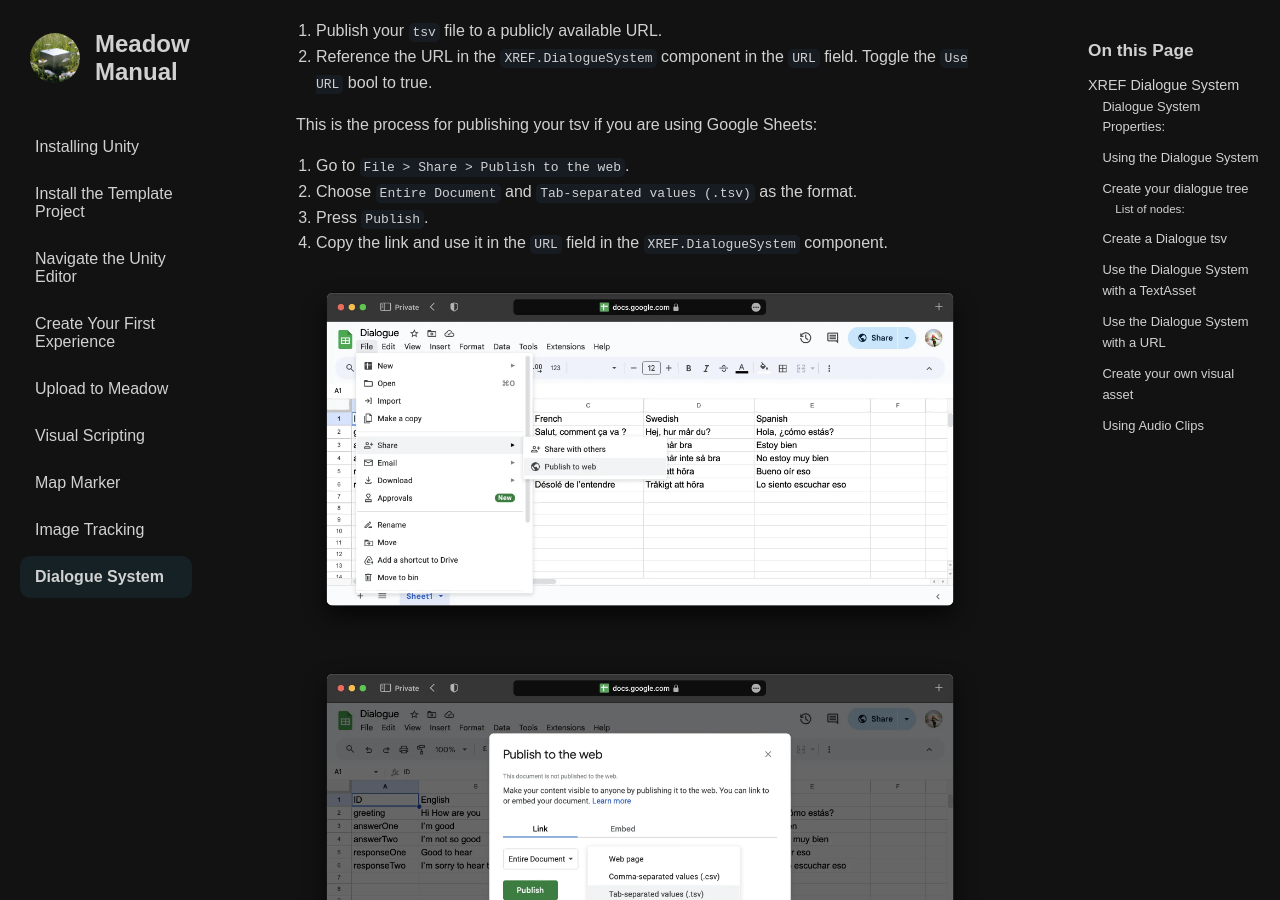
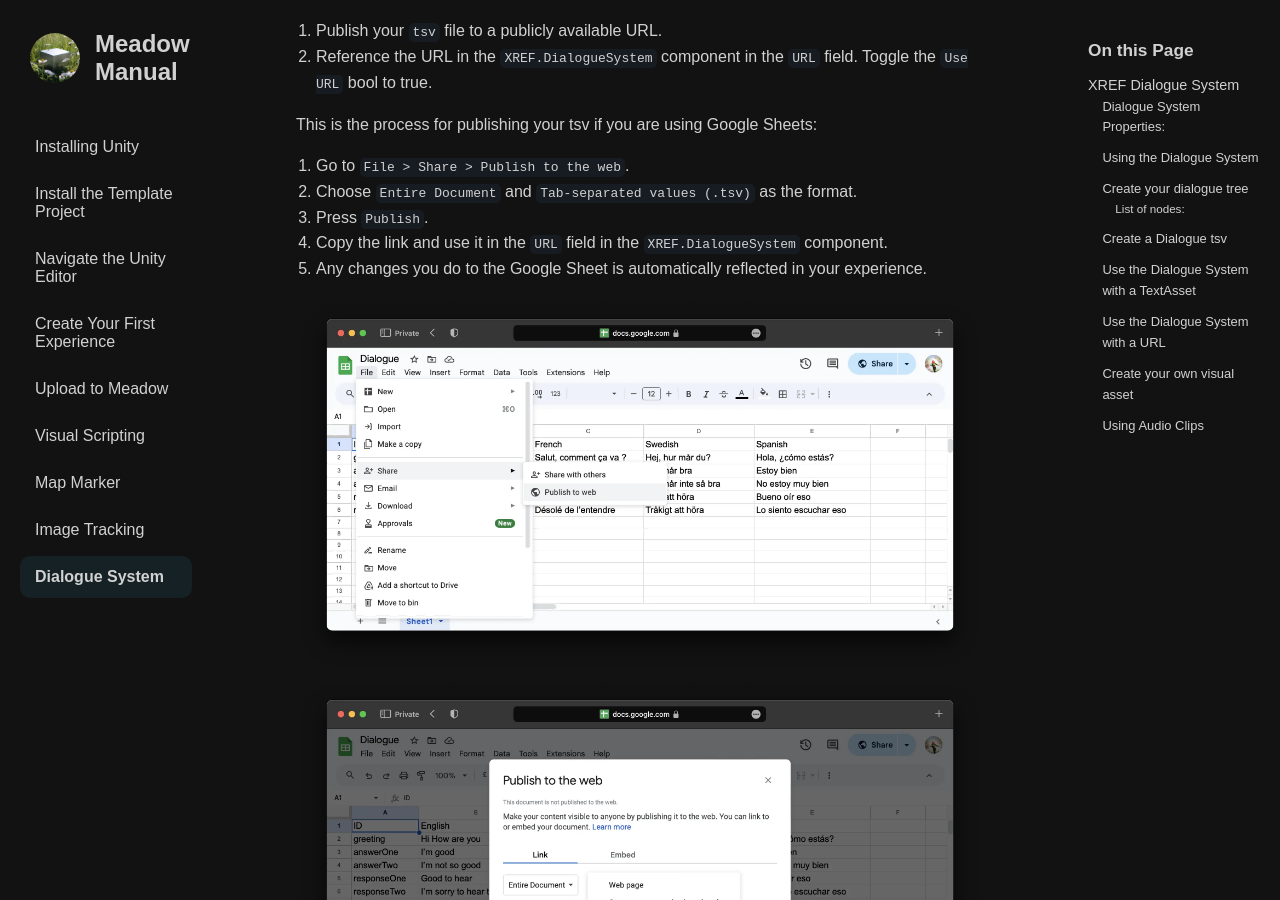
Before and after one commit to untoldgarden/meadow-manual, a Jekyll site: the page built from dialogue-system.md, in a window 1280 px wide and 900 px high, scrolled down 4770 px. Built offline with Jekyll 4.4.1, drawn with Linux system fonts in a browser that asks for light colours; the table of contents is made by our own code.

Commit message:
minor addition

```diff
--- a/dialogue-system.md
+++ b/dialogue-system.md
@@ -127,6 +127,7 @@
 2. Choose `Entire Document` and `Tab-separated values (.tsv)` as the format.
 3. Press `Publish`.
 4. Copy the link and use it in the `URL` field in the `XREF.DialogueSystem` component.
+5. Any changes you do to the Google Sheet is automatically reflected in your experience.
 
 ![alt_text](images/google-sheet-1.webp "Publish to web using Google Sheet")
 ![alt_text](images/google-sheet-2.webp "Publish to web using Google Sheet")
```
